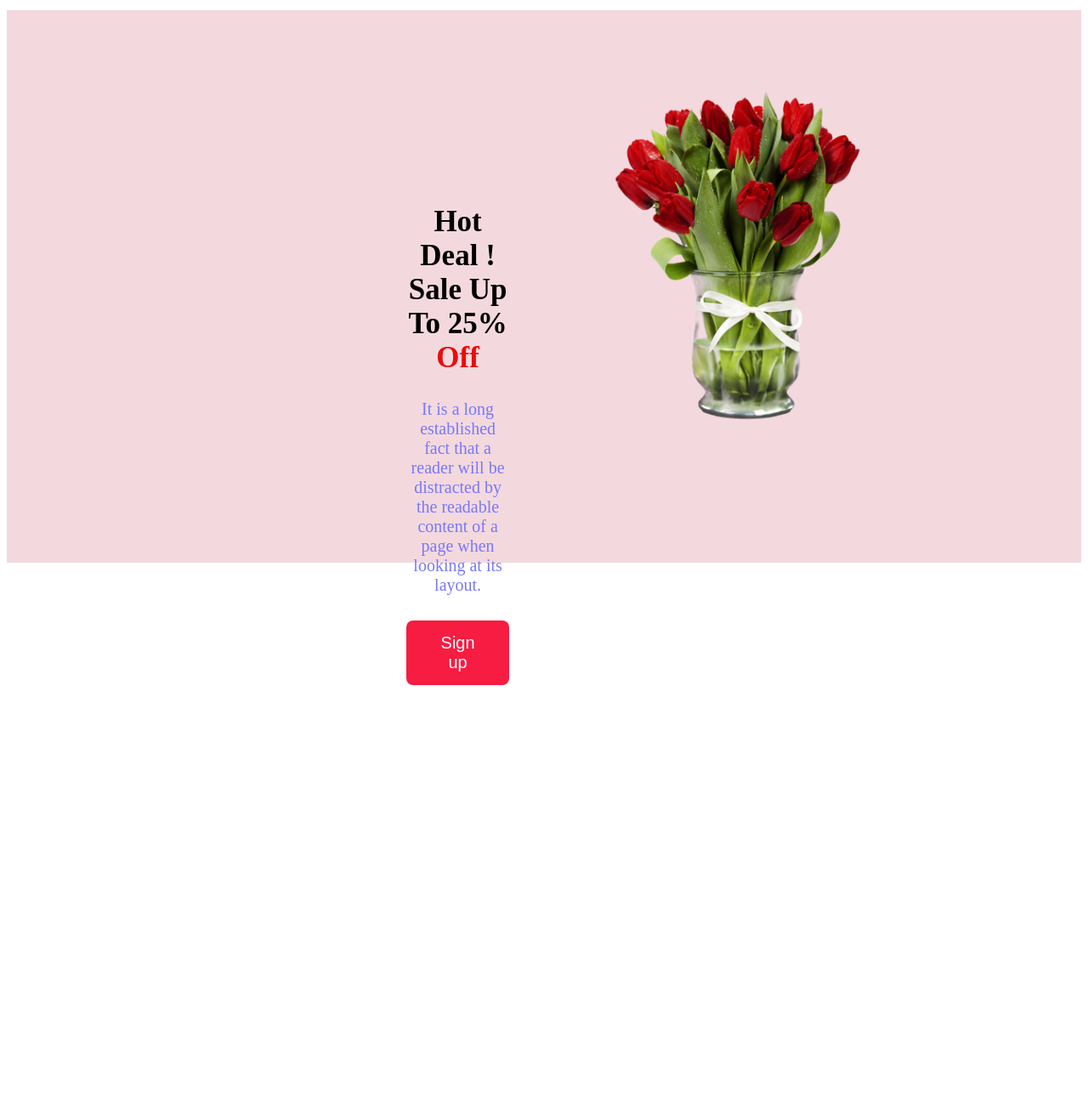
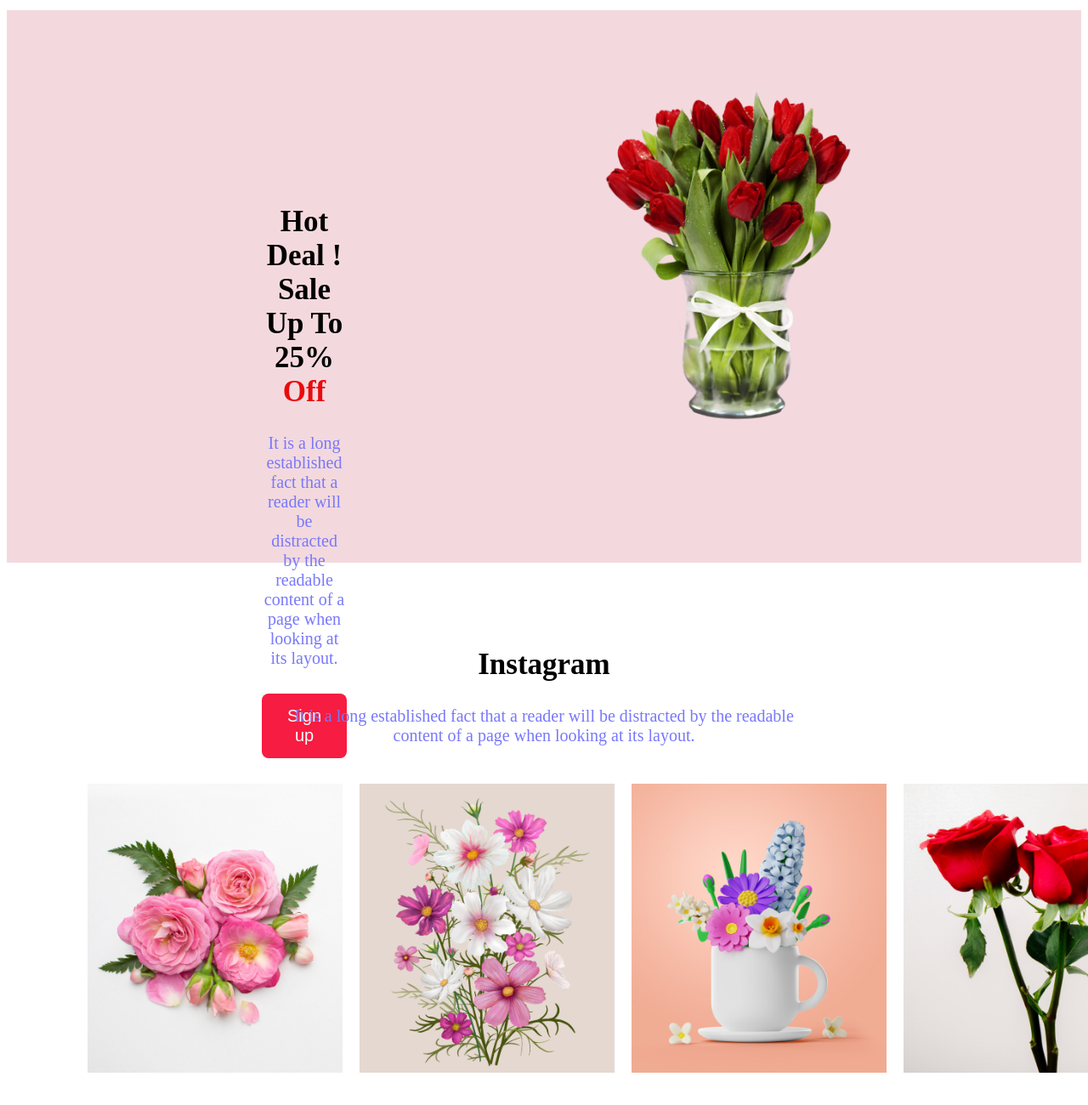
Before and after one commit to shahinaaktershima/my-website, a plain HTML site: page index.html in a window 1280 px wide. Shown: the part 2061-3361 px from the top of the page at 85% size. Before the commit the page ends 2867 px from the top, so only its background shows below. Drawn offline with Linux system fonts and the light colour scheme.

Commit message:
updated data

```diff
--- a/index.html
+++ b/index.html
@@ -80,6 +80,22 @@
             </div>
             <img class="deal-img" src="./Flower Asset/pngwing 8.png" alt="">
         </section>
+        <!-- instagram section -->
+        <section class="instagram">
+            <!-- flower description box -->
+            <div class="flower-content">
+                <h2 class="flower-title">Instagram</h2>
+                <p class="banner-discription">It is a long established fact that a reader will be distracted by the readable
+                    content of a page when looking at its layout.</p>
+            </div>
+            <!-- box- images -->
+            <div class="flower-image four-flowers">
+              <img class="flower-style" src="./Flower Asset/Flower 01.png" alt="">
+              <img class="flower-style" src="./Flower Asset/Rectangle 4.png" alt="">
+              <img class="flower-style" src="./Flower Asset/Rectangle 5.png" alt="">
+             <img class="flower-style" src="./Flower Asset/Rectangle 6.png" alt="">
+            </div>
+        </section>
     </main>
     <footer></footer>
 </body>
--- a/styles.css
+++ b/styles.css
@@ -37,7 +37,7 @@
 /* our featured flowers section */
 .flower-content{
     height: 100px;
-    width: 500px;
+    width: 600px;
     margin: 0 auto;
     text-align: center;
     margin-top: 100px;
@@ -123,6 +123,7 @@
     font-weight: 400;
     color: rgb(107, 96, 86);
 }
+/* hot deal section */
 .hot-deal{
     width: 100%;
     height: 650px;
@@ -132,18 +133,30 @@
     margin-bottom: 100px;
 }
  .deal-content{
-    max-width: 1000px;
+    max-width: 800px;
     text-align: center;
-     padding: 200px 120px 200px 170px;
-     margin-left: 300px;
+     padding: 200px 150px 200px 150px;
+     margin:0px 150px 0px 150px;
 
 }
 .deal-img{
     height: 400px;
     width: 330px;
-    padding-right: 250px;
+    padding-right: 290px;
     padding-top: 90px;
 }
 .hot-deal-text{
     color: rgb(235, 11, 11);
 }
+/* instagram section */
+
+/* four flower section */
+
+.four-flowers{
+    margin-top: 60px;
+     gap: 20px;
+}
+.flower-style{
+    height: 340px;
+    width: 300px;
+}
```
